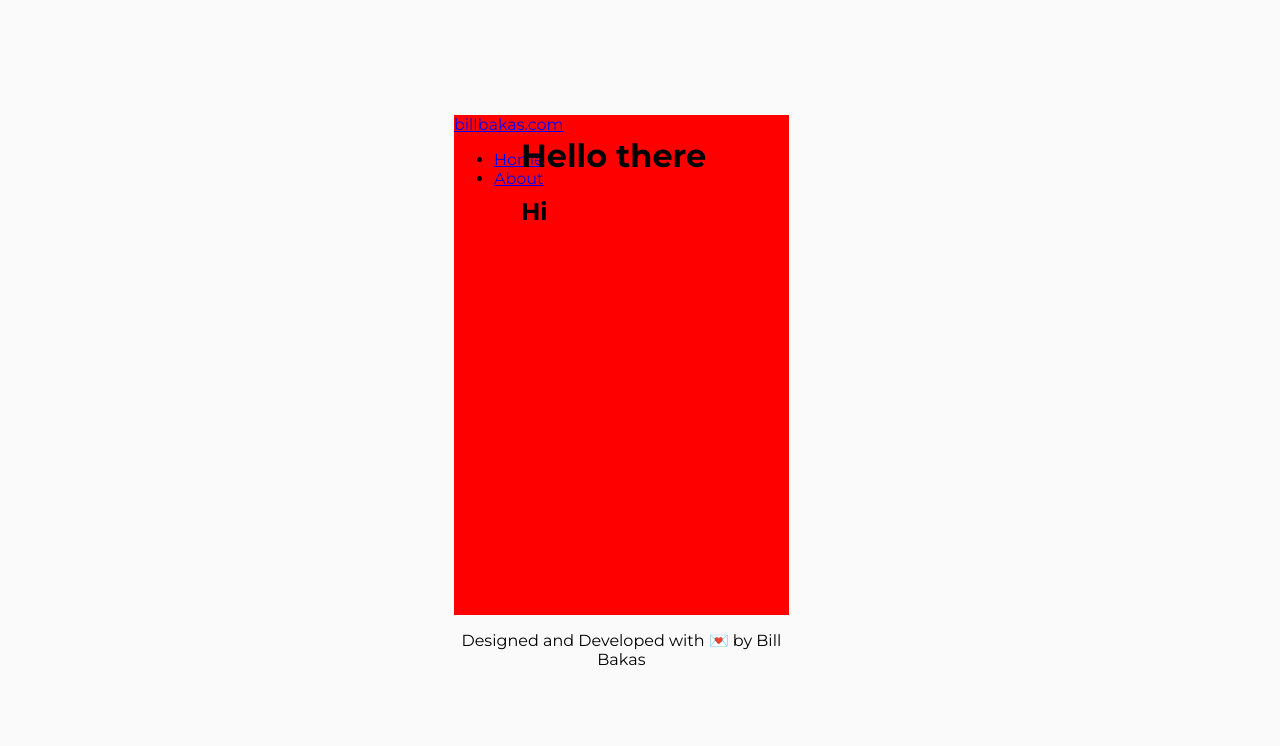
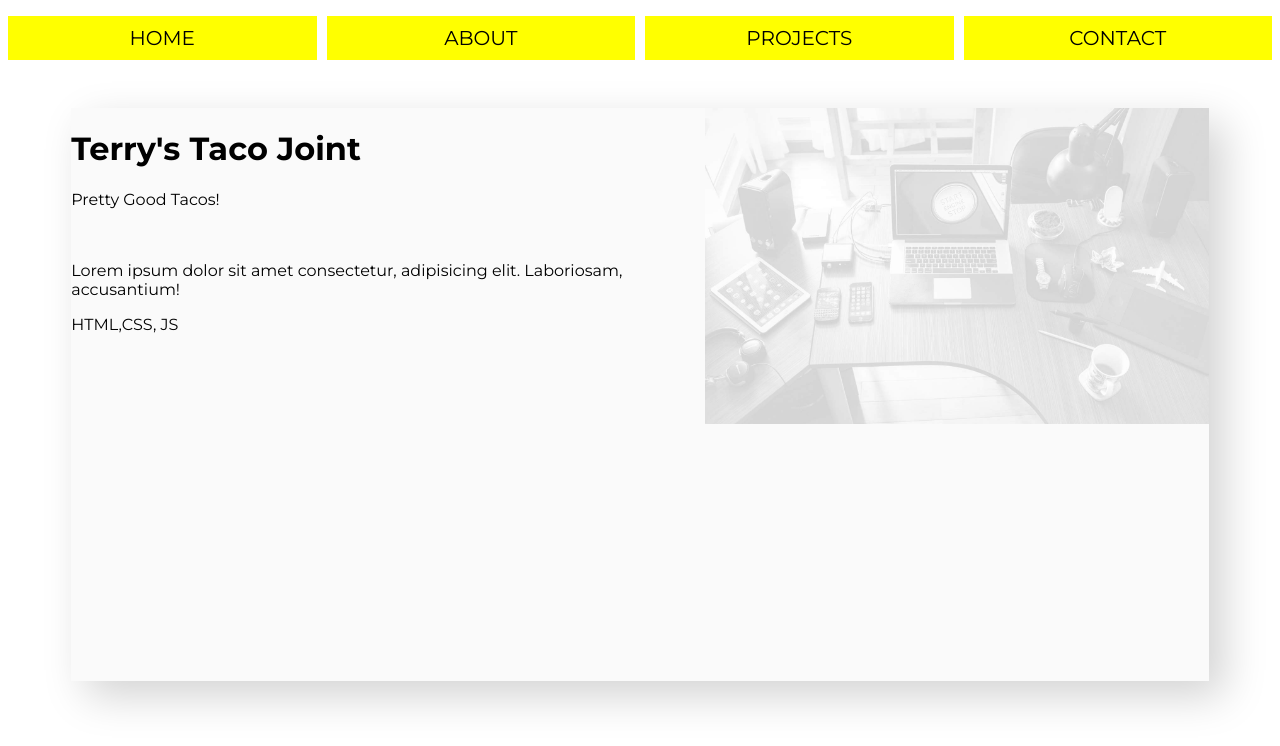
Before and after one commit to bill-mpakas/personal-website, a Nuxt app: page / in a window 1280 px wide. Shown: the top 746 px of the page. Built offline with nearby package versions, Linux system fonts and the light colour scheme.

Commit message:
Improvements

```diff
--- a/assets/global.scss
+++ b/assets/global.scss
@@ -1,47 +1,111 @@
 @import url('https://fonts.googleapis.com/css?family=Montserrat:400,700');
 
 body, html {
-  margin: 0;
-  height: 100%;
   font-family: 'Montserrat', sans-serif;
 }
 
-body {
-  display: grid;
+img {
+  max-width: 100%;
+}
+
+.wrapper-box {
   justify-items: center;
   align-items: center;
-  grid-template-columns: 100%;
-  background-color: #FAFAFA;
   grid-template-areas:
-  "inner-grid"
+  "iface";
+  display: grid;
+  grid-gap: 10px;
 }
 
-.grid {
-  grid-area: inner-grid;
-  max-width: 90%;
+.main-content {
+  grid-area: iface;
+  width: 90%;
+  height: 90%;
+  background: #FAFAFA;
+  box-shadow: 15px 15px 40px lightgray;
+  overflow: hidden;
   display: grid;
-  grid-template-columns: 100%;
-  grid-template-rows: 500px auto;
+  grid-gap: 20px;
   grid-template-areas:
-  "box"
-  "copyright"
+  "title details"
+  "description details"
+  "description details"
 }
 
-.container {
-  display: grid;
-  grid-template-columns: 20% auto;
-  grid-template-rows: 20% auto;
-  background-color: red;
+.details {
+  grid-area: details;
+  min-height: 500px;
+  display: flex;
+  align-items: start;
+  justify-content: center;
 }
 
-.inner {
-  grid-template-areas: box;
-  box-shadow: 15px 15px 40px lightgray;
-  overflow: hidden;
-  height: 100%;
+.description {
+  grid-area: description;
+  min-height: 500px;
 }
 
-.copyright {
-  grid-template-areas: copyright;
-  text-align: center;
+.menu-items {
+  display: grid;
+  grid-gap: 10px;
+  padding: 0;
+  list-style: none;
+  grid-template-columns: repeat(auto-fit, minmax(100px, 1fr));
+  a {
+    background: yellow;
+    display: block;
+    text-decoration: none;
+    padding: 10px;
+    text-align: center;
+    color: black;
+    text-transform: uppercase;
+    font-size: 20px;
+  }
 }
+
+.slideUp {
+  animation: slideUpAnim 3s forwards;
+  opacity: 0;
+}
+
+@keyframes slideUpAnim {
+  from {
+    opacity: 0;
+    transform: translateY(100px);
+  }
+  to {
+    opacity: 100;
+    transform: translateY(0);
+  }
+}
+
+.fade-enter-active {
+  animation: slidePageIn 1.5s forwards;
+  animation-timing-function: cubic-bezier(.8, -0.49, .36, 1);
+}
+
+.fade-leave-active {
+  animation: slidePageDown 1.5s forwards;
+  animation-timing-function: cubic-bezier(.8, -0.49, .36, 1);
+}
+
+@keyframes slidePageIn {
+  from {
+    opacity: 0;
+    transform: translateY(-100%);
+  }
+  to {
+    opacity: 1;
+    transform: translateY(0%);
+  }
+}
+
+@keyframes slidePageDown {
+  from {
+    opacity: 1;
+  }
+  to {
+    opacity: 0;
+    transform: translateY(0%);
+  }
+}
--- a/components/Navbar.vue
+++ b/components/Navbar.vue
@@ -1,9 +1,30 @@
 <template>
-		<nav>
-      <nuxt-link to="/" id="logo">billbakas.com</nuxt-link>
-			<ul>
+		<nav class="menu">
+       <ul class="menu-items">
         <li><nuxt-link to="/">Home</nuxt-link></li>
         <li><nuxt-link to="/about">About</nuxt-link></li>
+        <li><nuxt-link to="/projects">Projects</nuxt-link></li>
+        <li><nuxt-link to="/contact">Contact</nuxt-link></li>
       </ul>
     </nav>
 </template>
+
+<style lang="scss">
+  .menu-items {
+    display: grid;
+    grid-gap: 10px;
+    padding: 0;
+    list-style: none;
+    grid-template-columns: repeat(auto-fit, minmax(100px, 1fr));
+    a {
+      background: yellow;
+      display: block;
+      text-decoration: none;
+      padding: 10px;
+      text-align: center;
+      color: black;
+      text-transform: uppercase;
+      font-size: 20px;
+    }
+  }
+</style>
--- a/layouts/default.vue
+++ b/layouts/default.vue
@@ -1,13 +1,10 @@
 <template>
-  <div class="grid">
-    <div class="container">
+  <div id="app">
+    <div class="wrapper">
       <navbar></navbar>
       <transition name="fade" mode="out-in">
           <nuxt />
       </transition>
-    </div>
-    <div class="copyright">
-      <p>Designed and Developed with 💌 by Bill Bakas</p>
     </div>
   </div>
 </template>
--- a/pages/about/index.vue
+++ b/pages/about/index.vue
@@ -1,28 +1,17 @@
 <template>
-  <section class="container">
-    <div>
-      <app-logo/>
-      <h1 class="title">
-        Hi, I'm Bill
-      </h1>
-      <div class="hero is-danger is-fullheight">
-        <div class="hero-body">
-          <h1>Hello</h1>
-        </div>
+  <div class="wrapper-box">
+    <div class="main-content">
+      <div class="title">
+        <h1>Terry's Taco Joint</h1>
+        <p>Pretty Good Tacos!</p>
       </div>
-      <h2 class="subtitle">
-        And this is my personal website
-      </h2>
-      <div class="links">
-        <a
-          href="https://nuxtjs.org/"
-          target="_blank"
-          class="button--green">Documentation</a>
-        <a
-          href="https://github.com/nuxt/nuxt.js"
-          target="_blank"
-          class="button--grey">GitHub</a>
+      <div class="description">
+        <p class="description__content">Lorem ipsum dolor sit amet consectetur, adipisicing elit. Laboriosam, accusantium!</p>
+        <p class="description__technologies">HTML,CSS, JS</p>
       </div>
-    </div>
-  </section>
+      <div class="details">
+        <img src="~/assets/images/phone.jpg" alt="">
+      </div>
+  </div>
+  </div>
 </template>
--- a/pages/index.vue
+++ b/pages/index.vue
@@ -1,11 +1,18 @@
 <template>
-  <div class="main-content">
-    <div class="left-content">
-      <h1>Hello there</h1>
-      <h2>Hi</h2>
-    </div>
-    <div class="right-content">
-    </div>
+  <div class="wrapper-box">
+    <div class="main-content">
+      <div class="title">
+        <h1>Terry's Taco Joint</h1>
+        <p>Pretty Good Tacos!</p>
+      </div>
+      <div class="description">
+        <p class="description__content">Lorem ipsum dolor sit amet consectetur, adipisicing elit. Laboriosam, accusantium!</p>
+        <p class="description__technologies">HTML,CSS, JS</p>
+      </div>
+      <div class="details">
+        <img src="~/assets/images/home.jpg" alt="">
+      </div>
+  </div>
   </div>
 </template>
 
--- a/pages/projects/travel-site.vue
+++ b/pages/projects/travel-site.vue
@@ -1,14 +1,18 @@
 <template>
-  <div class="main-content">
-    <h1>Hi There, I am Bill</h1>
-    <div class="left-content">
-      <h1>Hi, there i am Bill</h1>
-      <p class="subtxt">I create and code user interfaces for the web</p>
-      <p class="subtxt">I consider myself a full stack designer</p>
-    </div>
-    <div class="right-content">
-      <button><nuxt-link to="/portfolio/travel-site">View my Work</nuxt-link></button>
-    </div>
+  <div class="wrapper-box">
+    <div class="main-content">
+      <div class="title slideUp">
+        <h1>Terry's Taco Joint</h1>
+        <p>Pretty Good Tacos!</p>
+      </div>
+      <div class="description">
+        <p class="description__content">Lorem ipsum dolor sit amet consectetur, adipisicing elit. Laboriosam, accusantium!</p>
+        <p class="description__technologies">HTML,CSS, JS</p>
+      </div>
+      <div class="details">
+        <img src="~/assets/images/phone.jpg" alt="">
+      </div>
+  </div>
   </div>
 </template>
 
```
